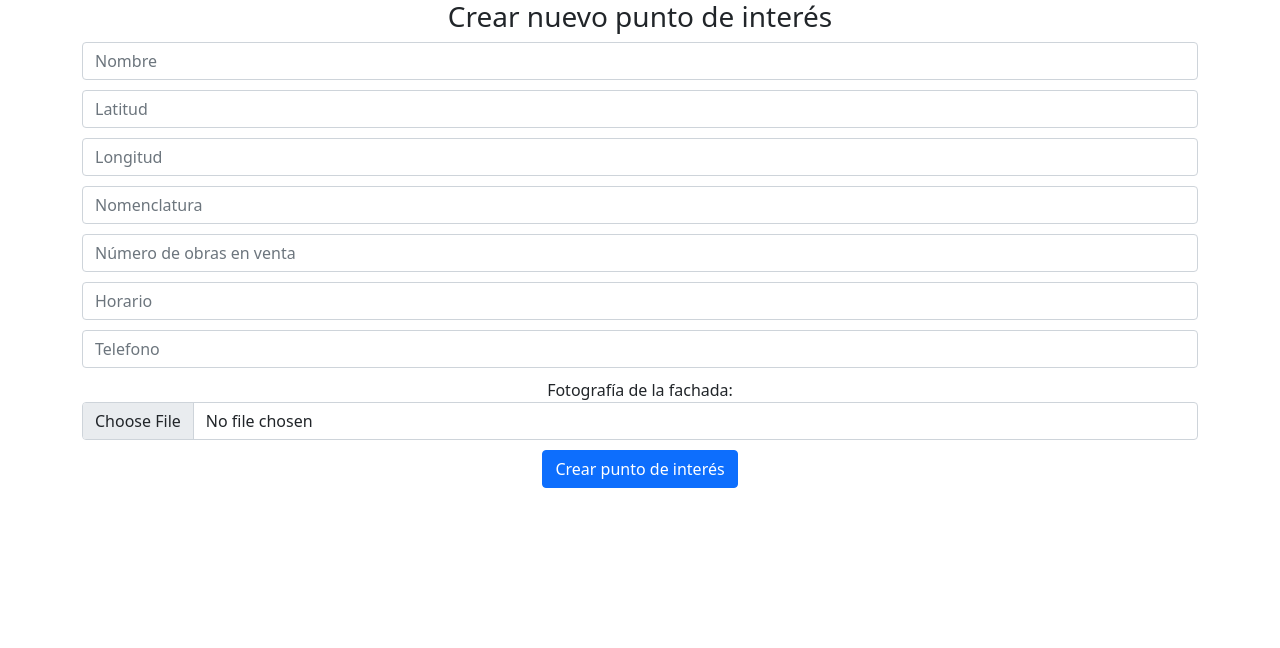
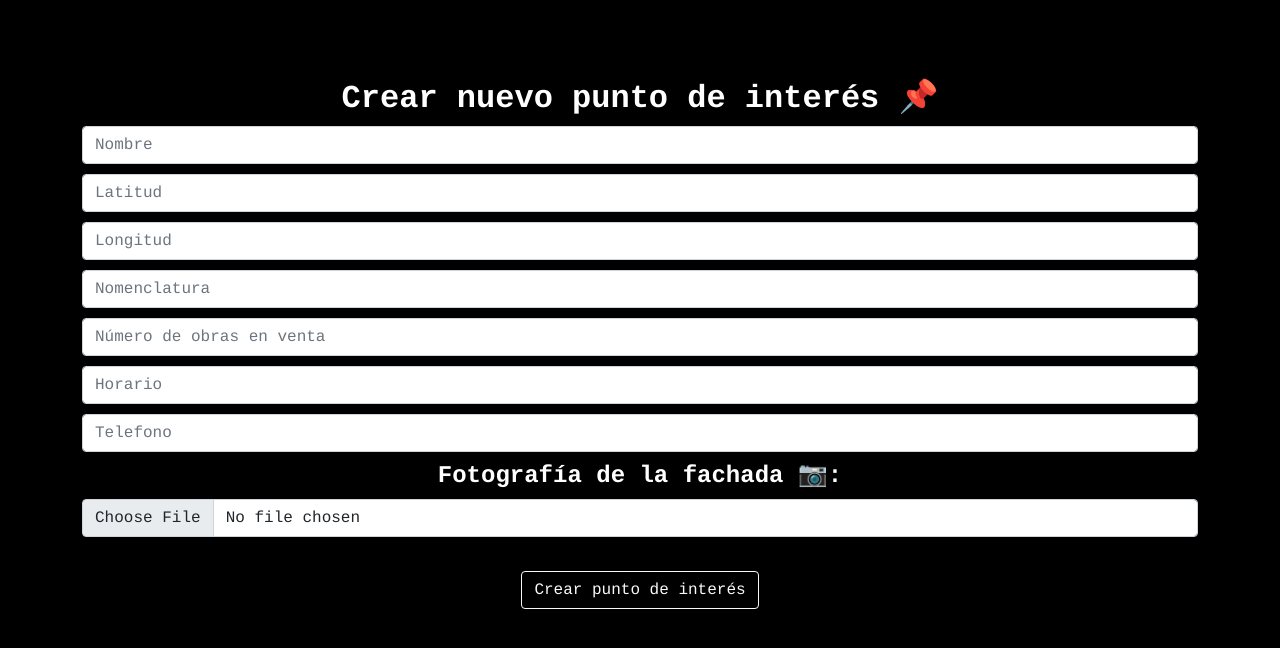
Before and after one commit to nicorcastro/proyectoFinalPoo20201025002, a Flask app: page /nuevoPuntoInteres in a window 1280 px wide. Shown: the top 648 px of the page. Run offline with Flask 3, Linux system fonts and the light colour scheme.

Commit message:
Mejor diseño y maquillaje

```diff
--- a/templates/nuevoPuntoInteres.html
+++ b/templates/nuevoPuntoInteres.html
@@ -1,16 +1,27 @@
 <!DOCTYPE html>
-<html lang="en">
+<html lang="sp">
 <head>
     <meta charset="UTF-8">
     <meta name="viewport" content="width=device-width, initial-scale=1.0">
-    <title>Nuevo punto de interés</title>
+    <title>Nuevo punto de interés 📌</title>
     <link href="https://cdn.jsdelivr.net/npm/bootstrap@5.0.2/dist/css/bootstrap.min.css" rel="stylesheet" integrity="sha384-EVSTQN3/azprG1Anm3QDgpJLIm9Nao0Yz1ztcQTwFspd3yD65VohhpuuCOmLASjC" crossorigin="anonymous">
+    <style>
+        body {
+            background-color: #000;
+            color: #fff;
+            margin: 10px;
+            font-family: Courier;
+        }
+        #formulario {
+            width: 95%;
+            margin-top: 80px;
+        }
+    </style>
 </head>
 <body>
 <center>
-    <h3>Crear nuevo punto de interés</h3>
-
-<div class="container">
+<div id="formulario" class="container">
+    <h2><b>Crear nuevo punto de interés 📌</b></h2>
     <form action="{{request.path}}" method="POST" enctype="multipart/form-data">
 
         <input type="text" name="nombre" placeholder="Nombre" required class="form-control" style="margin-bottom: 10px;">
@@ -20,9 +31,9 @@
         <input type="text" name="numeroObrasVenta" placeholder="Número de obras en venta" required class="form-control" style="margin-bottom: 10px;">
         <input type="text" name="horario" placeholder="Horario" required class="form-control" style="margin-bottom: 10px;">
         <input type="text" name="telefono" placeholder="Telefono" required class="form-control" style="margin-bottom: 10px;">
-        <label for="fotografiaFachada">Fotografía de la fachada:</label>
+        <h4><b><label for="fotografiaFachada">Fotografía de la fachada 📷:</label></b></h4>
         <input type="file" name="fotografiaFachada" accept="image/*" required class="form-control" style="margin-bottom: 10px;">
-        <input type="submit" value="Crear punto de interés" class="btn btn-primary">
+        <br><input type="submit" value="Crear punto de interés" class="btn btn-outline-light">
 
     </form>
 </div>
```
Also changed, not shown: templates/visorGeografico.html (+28 -4 lines).
